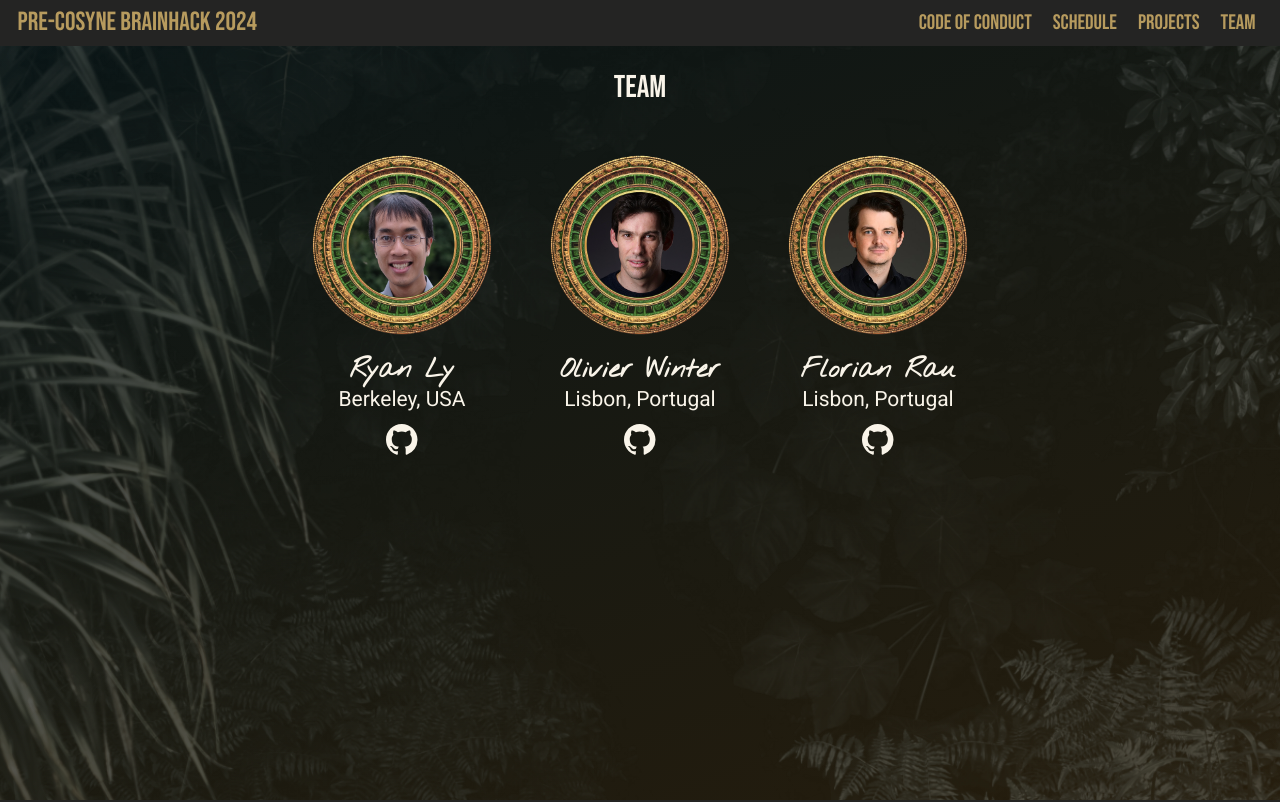
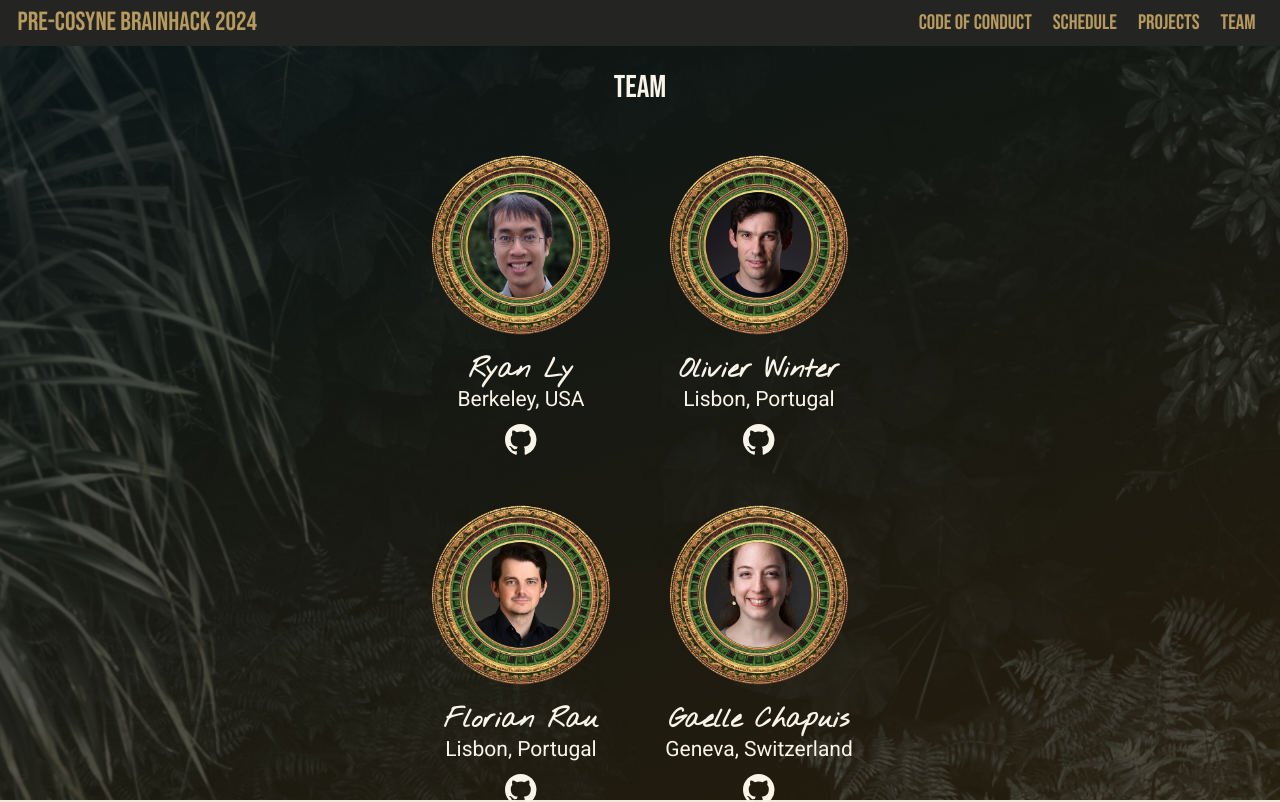
Before and after one commit to pre-cosyne-brainhack/hackathon2024, a Next.js app: page /team in a window 1280 px wide. Shown: the top 802 px of the page. Built offline with nearby package versions, Linux system fonts and the light colour scheme.

Commit message:
Add Gaelle

```diff
--- a/src/pages/_app.tsx
+++ b/src/pages/_app.tsx
@@ -66,6 +66,7 @@
             <p className="font-theme text-2xl mb-0">Ryan Ly</p>
             <p className="font-theme text-2xl mb-0">Olivier Winter</p>
             <p className="font-theme text-2xl mb-0">Florian Rau</p>
+            <p className="font-theme text-2xl mb-0">Gaelle Chapuis</p>
             <p className="text-l mb-0 pr-6 whitespace-pre-wrap break-words">brainhack.cosyne@gmail.com</p>
           </div>
           <nav className="font-primary flex md:gap-6 text-1xl justify-around">
--- a/src/pages/projects.tsx
+++ b/src/pages/projects.tsx
@@ -43,8 +43,11 @@
             Projects
           </h2>
           <p className="text-lg">
-            Participants will have two days (approximately 12 dedicated hours) to hack on a project.
-            Projects can be on anything. The suggested theme for this year is <strong>benchmarking</strong>.
+            Participants will have two days to hack on a project (approximately 12 dedicated hacking hours).
+          </p>
+          <p className="text-lg">
+            Projects can be on anything. The suggested theme for this year is
+            <strong>Benchmarks and Quality Control</strong>.
           </p>
           <p className="text-lg">
             We will open up a form to submit project ideas soon.
--- a/src/pages/team.tsx
+++ b/src/pages/team.tsx
@@ -3,6 +3,7 @@
 import RyanLy from '../../public/team/ryan-ly.png'
 import OlivierWinter from '../../public/team/olivier-winter.jpg'
 import FlorianRau from '../../public/team/florian-rau.jpeg'
+import GaelleChapuis from '../../public/team/gaelle-chapuis.jpeg'
 
 import getConfig from 'next/config'
 const {
@@ -21,7 +22,7 @@
         <h2>
           Team
         </h2>
-        <div className="grid grid-cols-3 gap-2 md:gap-12 lg:gap-12 max-w-5xl mt-12">
+        <div className="grid grid-cols-2 gap-2 md:gap-12 lg:gap-12 max-w-5xl mt-12">
           <TeamMember
             circle="circle"
             size={1}
@@ -52,6 +53,16 @@
               github: "bimac",
             }}
           />
+          <TeamMember
+            circle="circle"
+            size={1}
+            name="Gaelle Chapuis"
+            photo={GaelleChapuis.src}
+            place="Geneva, Switzerland"
+            social={{
+              github: "GaelleChapuis",
+            }}
+          />
         </div>
       </div>
     </main>
```
Also changed, not shown: public/team/gaelle-chapuis.jpeg (added).
